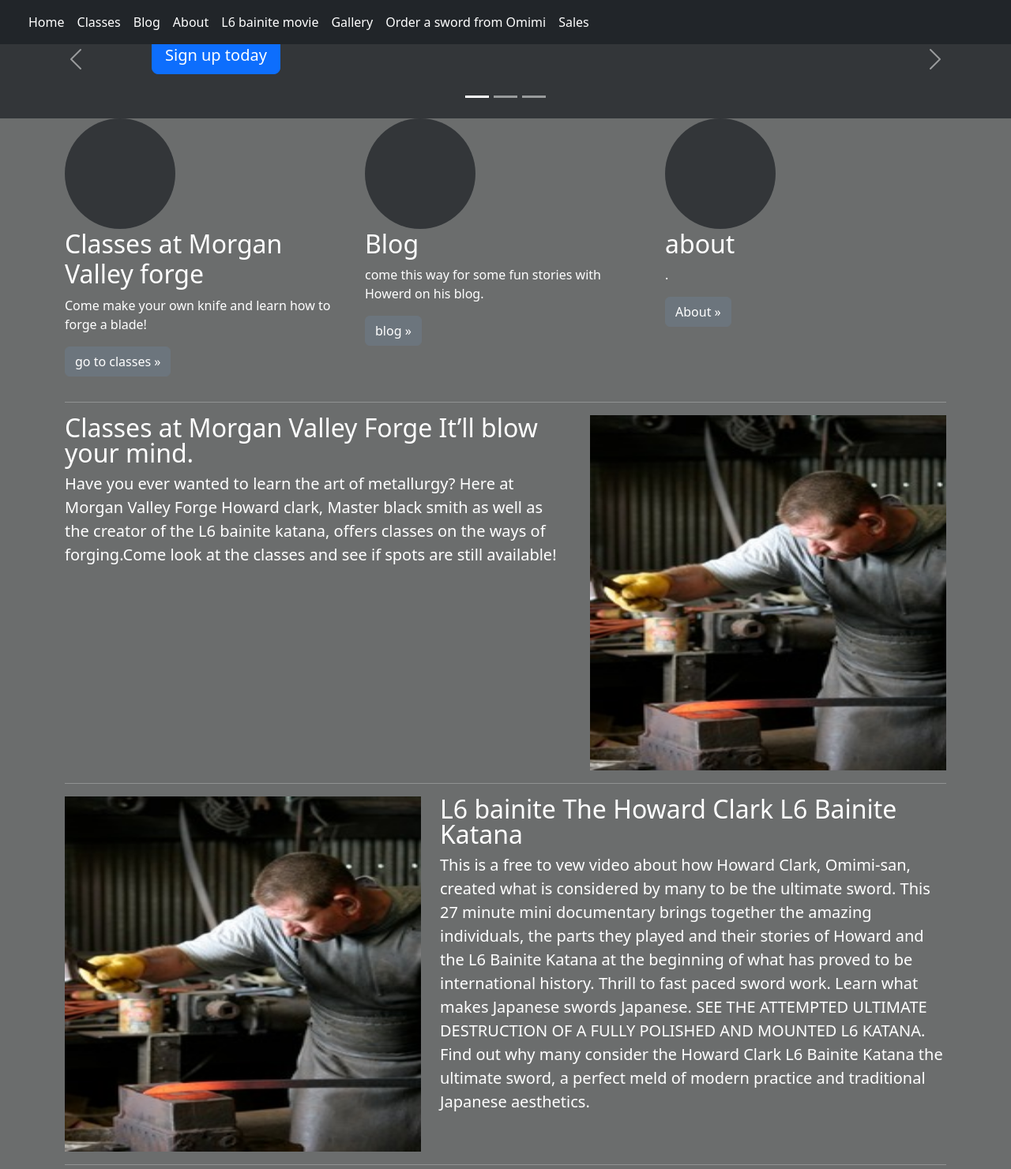
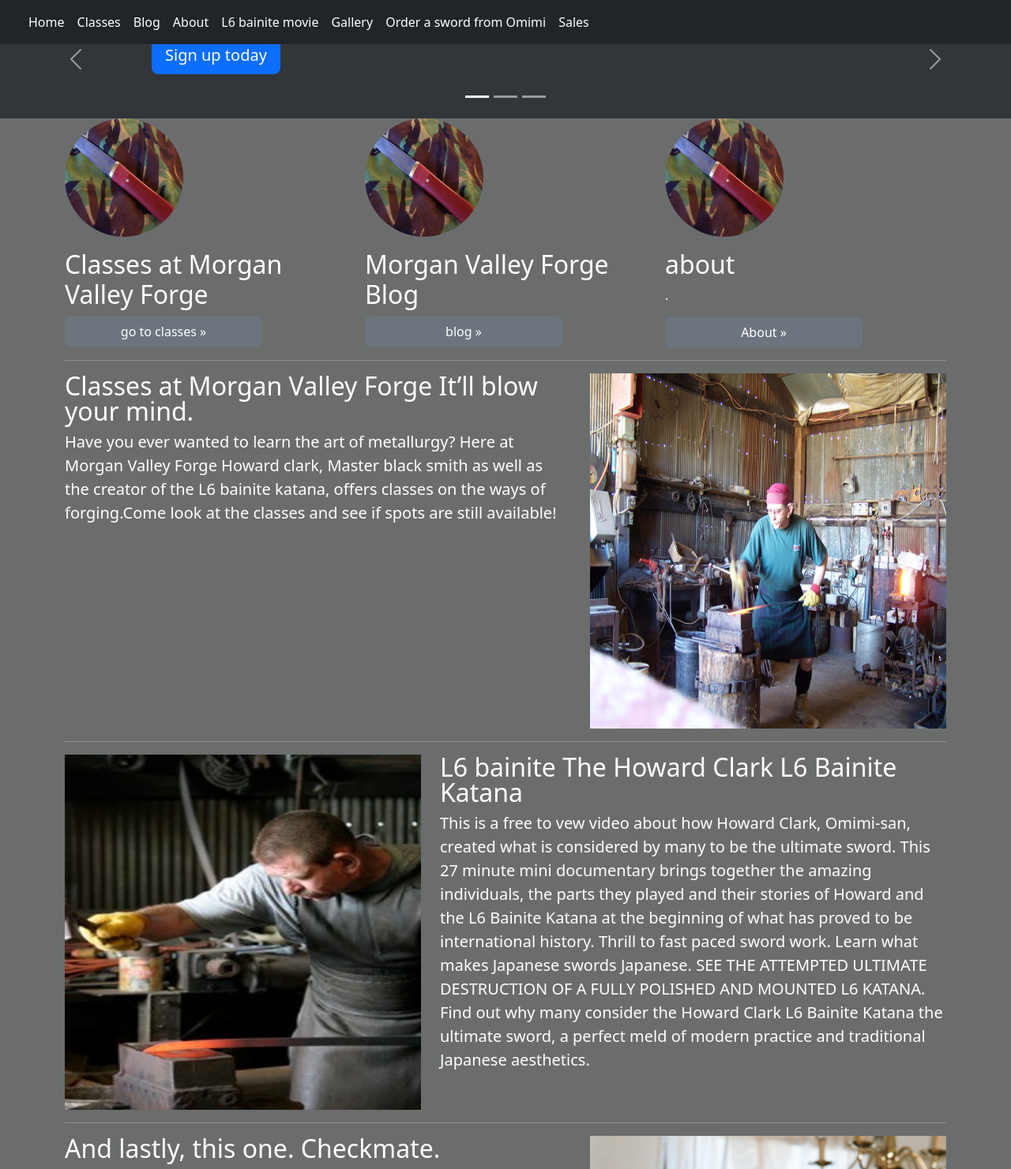
Before and after one commit to Baileyrechkemmr/omimi_swords, a Django app: page / in a window 1280 px wide. Shown: the top 1481 px of the page at 79% size. Run offline with Django 3.2, Linux system fonts and the light colour scheme.

Commit message:
hame page image css done

```diff
--- a/projects/templates/projects/home.html
+++ b/projects/templates/projects/home.html
@@ -94,6 +94,17 @@
 
         .text-body-secondary {
             color: white;
+        }
+
+        .col-lg-4 {
+        display: flex;
+        flex-direction: column;
+        justify-content: space-between;
+        height: 100%; /* Ensure each column takes full height of its parent */
+        }
+        button {
+            width: 250px;
+
         }
     </style>
 
@@ -236,36 +247,20 @@
             <!-- Three columns of text below the carousel -->
             <div class="row">
                 <div class="col-lg-4">
-                    <svg class="bd-placeholder-img rounded-circle" width="140" height="140"
-                        xmlns="http://www.w3.org/2000/svg" role="img" aria-label="Placeholder"
-                        preserveAspectRatio="xMidYMid slice" focusable="false">
-                        <title>Placeholder</title>
-                        <rect width="100%" height="100%" fill="var(--bs-secondary-color)" />
-                    </svg>
-                    <h2 class="fw-normal">Classes at Morgan Valley forge</h2>
-                    <p> Come make your own knife and learn how to forge a blade!</p>
-                    <p><a class="btn btn-secondary" href="{% url 'classes' %}">go to classes &raquo;</a></p>
+                    <img class="rounded-circle mb-3" src="{% static 'classes_image_1.png' %}" style="width: 150px; height: 150px">
+                    <h2 class="fw-normal">Classes at Morgan Valley Forge</h2>
+                    <button class="btn btn-secondary" href="{% url 'classes' %}">go to classes &raquo;</a></button>
                 </div><!-- /.col-lg-4 -->
                 <div class="col-lg-4">
-                    <svg class="bd-placeholder-img rounded-circle" width="140" height="140"
-                        xmlns="http://www.w3.org/2000/svg" role="img" aria-label="Placeholder"
-                        preserveAspectRatio="xMidYMid slice" focusable="false">
-                        <rect width="100%" height="100%" fill="var(--bs-secondary-color)" />
-                    </svg>
-                    <h2 class="fw-normal">Blog</h2>
-                    <p>come this way for some fun stories with Howerd on his blog.</p>
-                    <p><a class="btn btn-secondary" href="{% url 'blog' %}">blog &raquo;</a></p>
+                    <img class="rounded-circle mb-3" src="{% static 'classes_image_1.png' %}" style="width: 150px; height: 150px">
+                    <h2 class="fw-normal">Morgan Valley Forge Blog</h2>
+                    <button class="btn btn-secondary" href="{% url 'blog' %}">blog &raquo;</a></button>
                 </div><!-- /.col-lg-4 -->
                 <div class="col-lg-4">
-                    <svg class="bd-placeholder-img rounded-circle" width="140" height="140"
-                        xmlns="http://www.w3.org/2000/svg" role="img" aria-label="Placeholder"
-                        preserveAspectRatio="xMidYMid slice" focusable="false">
-                        <title>Placeholder</title>
-                        <rect width="100%" height="100%" fill="var(--bs-secondary-color)" />
-                    </svg>
+                    <img class="rounded-circle mb-3" src="{% static 'classes_image_1.png' %}" style="width: 150px; height: 150px">
                     <h2 class="fw-normal">about</h2>
                     <p>.</p>
-                    <p><a class="btn btn-secondary" href="{% url 'about' %}">About &raquo;</a></p>
+                    <button class="btn btn-secondary" href="{% url 'about' %}">About &raquo;</a></button>
                 </div><!-- /.col-lg-4 -->
             </div><!-- /.row -->
 
@@ -284,7 +279,7 @@
                     <div class="bd-placeholder-img bd-placeholder-img-lg featurette-image img-fluid mx-auto" width="500" height="400"
                         xmlns="{% static 'howard1.jpeg' %}" aria-label="Placeholder: 500x500" preserveAspectRatio="xMidYMid slice"
                         focusable="false">
-                        <img src="{% static 'howard1.jpeg' %}" rect width="100%" height="450" />
+                        <img src="{% static 'classesContentPage.png' %}" rect width="100%" height="450" />
                     </div>
                 </div>
             </div>
@@ -323,7 +318,7 @@
                         height="500" xmlns="" aria-label="Placeholder: 500x500"
                         preserveAspectRatio="xMidYMid slice" focusable="false">
                         <title>Placeholder</title>
-                        <img src="{% static '' %}" rect width="100%" height="100%" fill="var(--bs-secondary-bg)" />
+                        <img src="{% static 'profile_pic_1.png' %}" rect width="100%" height="50%" fill="var(--bs-secondary-bg)" />
                     </div>
                 </div>
             </div>
--- a/projects/templates/projects/movie.html
+++ b/projects/templates/projects/movie.html
@@ -1,5 +1,7 @@
 <!doctype html>
 <html lang="en" data-bs-theme="auto">
+
+{% load static %}
 
 <head>
     <script src="/docs/5.3/assets/js/color-modes.js"></script>
@@ -95,6 +97,7 @@
             background-position: center;
             background-color: rgb(129, 38, 38);
             backdrop-filter: blur(5px);
+
         }
 
         .L6 {
```
Also changed, not shown: projects/static/classesContentPage.png (added), projects/static/profile_pic_1.png (added).
